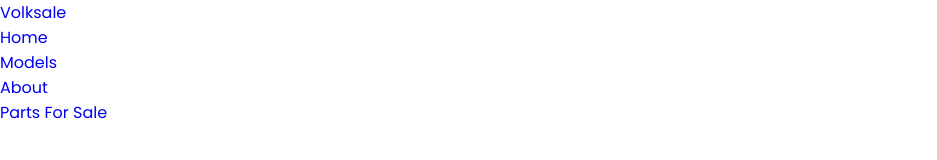
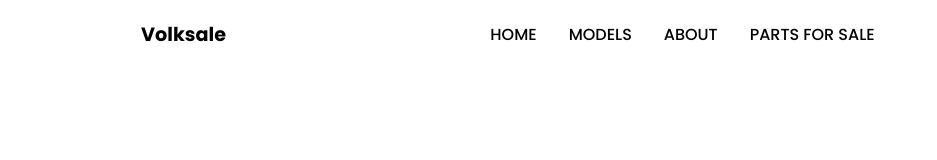
Before and after one commit to SKamesiepo/Car-Sale-Website, a plain HTML site: page index.html in a window 1280 px wide. Shown: the whole page, without its empty margins (0-937 px from the left). Drawn offline with Linux system fonts and the light colour scheme.

Commit message:
Added css hover effect and underlining to navbar

```diff
--- a/index.html
+++ b/index.html
@@ -25,6 +25,7 @@
                     <li><a href="#home">Parts For Sale</a></li>
                 </ul>
 
+                <i class='bx bx-search' id="search-icon"></i>
             </div>
 
         </header>
--- a/style.css
+++ b/style.css
@@ -14,6 +14,7 @@
 
 :root {
     --main-color: #d90429;
+    --main-alternate-color: #0e15e0;
     --text-color: #020102;
     --bg-color: #fff;
 }
@@ -25,3 +26,59 @@
 body {
     color: var(--text-color);
 }
+
+.container {
+    max-width: 1068px;
+    margin-left: auto;
+    margin-right: auto;
+}
+
+header {
+    display: block;
+    width: 100%;
+    position: fixed;
+    top: 0;
+    left: 0;
+    z-index: 100;
+}
+
+.nav {
+    display: flex;
+    align-items: center;
+    justify-content: space-between;
+    padding: 20px 35px;
+}
+
+#menu-icon {
+    font-size: 24px;
+    cursor: pointer;
+    color: var(--text-color);
+    display: none;
+}
+
+.logo {
+    font-size: 1.2rem;
+    font-weight: 700;
+    color: var(--text-color);
+}
+
+.logo span {
+    color: var(--main-color);
+}
+
+.navbar {
+    display: flex;
+    column-gap: 2rem;
+}
+
+.navbar a{
+    color: var(--text-color);
+    font-size: 1rem;
+    text-transform: uppercase;
+    font-weight: 500;
+}
+
+.navbar a:hover{
+    color: var( --main-alternate-color);
+    border-bottom: 3px solid var( --main-alternate-color);
+}
```
